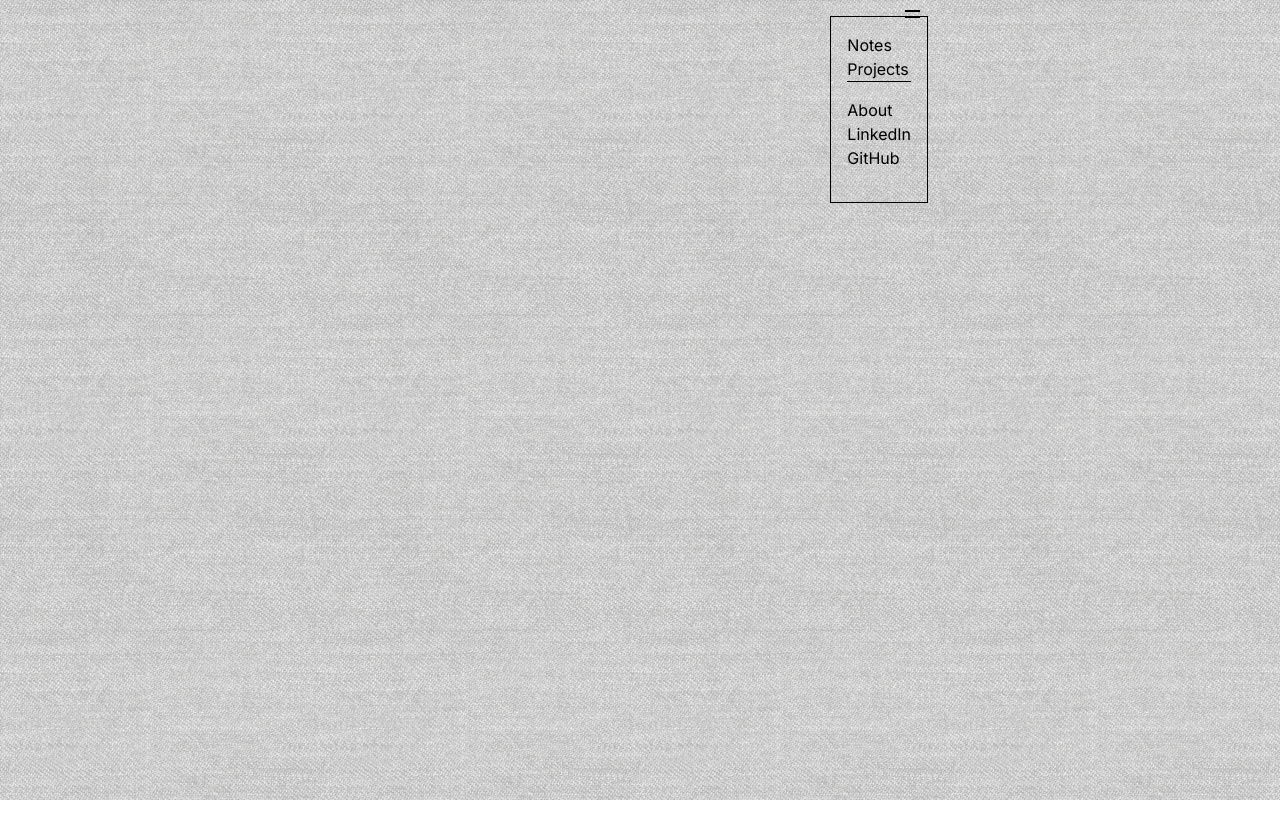
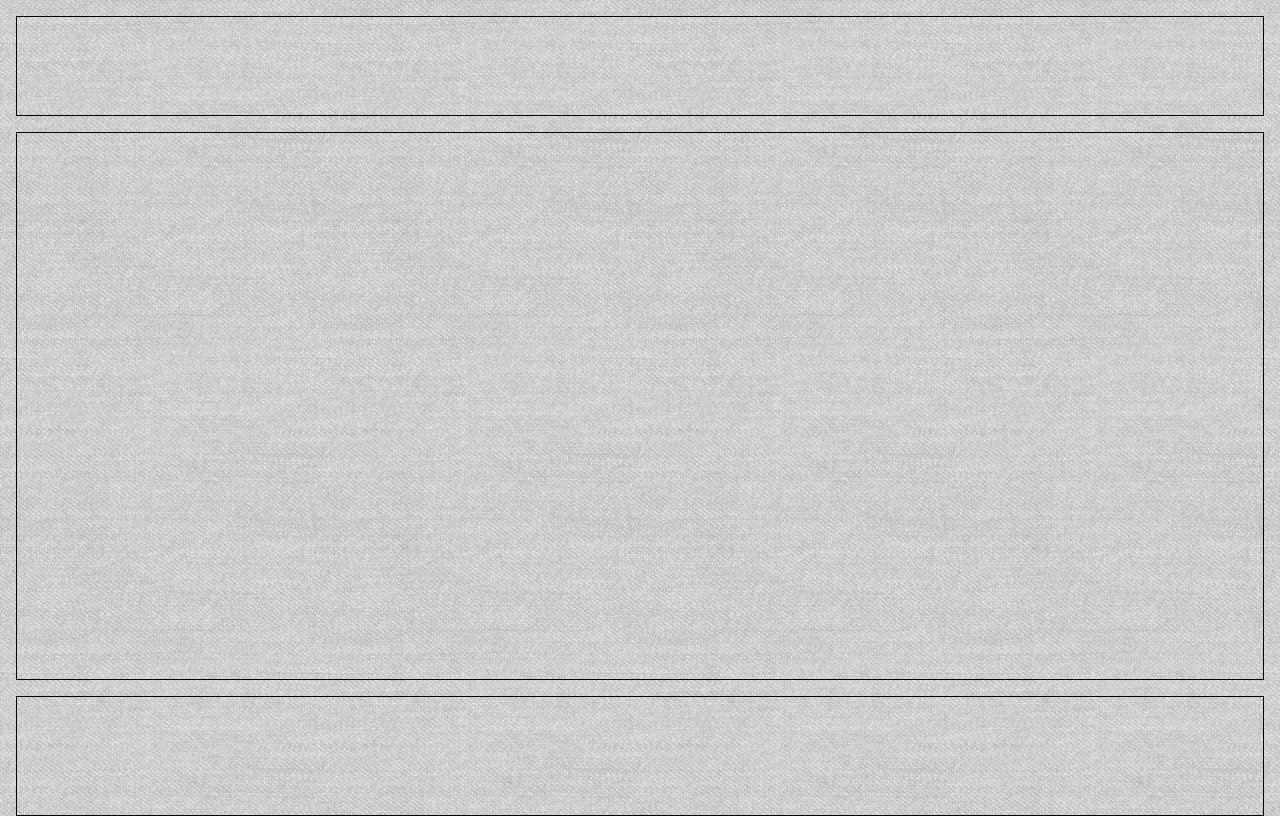
Before and after one commit to barbaraperic/catalog, a Next.js app: page / in a window 1280 px wide. Built offline with nearby package versions, Linux system fonts and the light colour scheme.

Commit message:
change layout

```diff
--- a/app/components/DropdownMenu.module.scss
+++ /dev/null
@@ -1,53 +0,0 @@
-.nav {
-    grid-column: 1 / 4;
-    grid-row: 1/ 2;
-    display: flex;
-    justify-content: end;
-    position: relative;
-}
-
-.icon {
-    height: 30px;
-    width: 30px;
-    position: relative;
-
-    &::after {
-        width: 15px;
-        height: 2px;
-        content: '';
-        display: inline-block;
-        position: absolute;
-        background: black;
-        transform: translate(7px, 16px);
-        // transform: rotate(45deg) translateY(5px) translateX(14px);
-    }
-
-    &::before {
-        width: 15px;
-        height: 2px;
-        content: '';
-        display: inline-block;
-        position: absolute;
-        background: black;
-        transform: translate(7px, 10px);
-
-        // transform: rotate(130deg) translateY(-13px) translateX(6px);
-    }
-}
-
-.dropdown {
-    position: absolute;
-    border: 1px solid;
-    padding: 1rem;
-    top: 1rem;
-    right: 0rem;
-
-    ul {
-        border-bottom: 1px solid black;
-        margin-bottom: 1rem;
-    }
-
-    ul:last-child {
-        border-bottom: none;
-    }
-}
--- a/app/components/DropdownMenu.tsx
+++ /dev/null
@@ -1,22 +0,0 @@
-'use client'
-
-import styles from './DropdownMenu.module.scss'
-
-export default function DropdownMenu() {
-    return (
-        <nav className={styles.nav}>
-            <div className={styles.icon}></div>
-            <div className={styles.dropdown}>
-                <ul>
-                    <li>Notes</li>
-                    <li>Projects</li>
-                </ul>
-                <ul>
-                    <li>About</li>
-                    <li>LinkedIn</li>
-                    <li>GitHub</li>
-                </ul>
-            </div>
-        </nav>
-    )
-}
--- a/app/page.module.scss
+++ b/app/page.module.scss
@@ -1,83 +1,69 @@
 .container {
-    height: 100vh;
-    display: grid;
-    grid-template-columns: repeat(3, 1fr);
-    grid-template-rows: repeat(6, 80px);
-    gap: 1rem;
-    margin: 1rem;
+  min-height: 100vh;
+  display: grid;
+  grid-template-rows: 100px auto 120px;
+  grid-template-areas:
+    'header'
+    'main'
+    'footer';
+  gap: 1rem;
+  margin: 1rem;
 }
 
 .header {
-}
-
-.nav {
-    grid-column: 1 / 4;
-    grid-row: 1/ 2;
-    display: flex;
-    justify-content: center;
-}
-
-.nav > * {
-    border-right: 10px solid black;
-    text-align: center;
-}
-
-.nav ul > li {
-    padding: 1rem;
-    font-weight: 700;
-    font-size: var(--h5);
-}
-
-.nav ul {
-    padding-left: 1rem;
+  border: 1px solid;
+  grid-area: 'header';
 }
 
 .main {
+  border: 1px solid;
+  grid-area: 'main';
 }
 
 .footer {
-    grid-area: footer;
-    border-radius: 4px;
+  grid-area: footer;
+  border: 1px solid;
+  grid-area: 'footer';
 }
 
-@media (min-width: 352px) {
-    .container {
-        height: 100vh;
-        display: grid;
-        grid-template-columns: repeat(4, 1fr);
-        grid-template-rows: repeat(6, 200px);
-        gap: 2rem;
-        margin: auto 3rem;
-    }
+// @media (min-width: 352px) {
+//   .container {
+//     height: 100vh;
+//     display: grid;
+//     grid-template-columns: repeat(4, 1fr);
+//     grid-template-rows: repeat(6, 200px);
+//     gap: 2rem;
+//     margin: auto 3rem;
+//   }
 
-    .nav {
-        border-left: 0;
-    }
-}
+//   .nav {
+//     border-left: 0;
+//   }
+// }
 
-@media (min-width: 650px) {
-    .nav {
-        grid-column: 1 / 3;
-        grid-row: 1/ 2;
-        border-top: 2rem solid black;
-        display: flex;
-        justify-content: end;
-    }
+// @media (min-width: 650px) {
+//   .nav {
+//     grid-column: 1 / 3;
+//     grid-row: 1/ 2;
+//     border-top: 2rem solid black;
+//     display: flex;
+//     justify-content: end;
+//   }
 
-    .nav > * {
-        border-right: 10px solid black;
-        text-align: center;
-        writing-mode: vertical-rl;
-        text-orientation: mixed;
-        display: flex;
-        flex-direction: column;
-    }
+//   .nav > * {
+//     border-right: 10px solid black;
+//     text-align: center;
+//     writing-mode: vertical-rl;
+//     text-orientation: mixed;
+//     display: flex;
+//     flex-direction: column;
+//   }
 
-    .nav ul > li {
-        font-weight: 700;
-    }
+//   .nav ul > li {
+//     font-weight: 700;
+//   }
 
-    .nav ul {
-        padding-left: 1rem;
-    }
-}
+//   .nav ul {
+//     padding-left: 1rem;
+//   }
+// }
--- a/app/page.tsx
+++ b/app/page.tsx
@@ -1,24 +1,11 @@
-import DropdownMenu from './components/DropdownMenu'
 import styles from './page.module.scss'
 
 export default function Home() {
-    return (
-        <div className={styles.container}>
-            {/* <nav className={styles.nav}>
-                <ul>
-                    <li>About</li>
-                    <li>LinkedIn</li>
-                    <li>GitHub</li>
-                </ul>
-                <ul>
-                    <li>Notes</li>
-                    <li>Projects</li>
-                </ul>
-            </nav> */}
-            <DropdownMenu />
-            <header className={styles.header}></header>
-            <main></main>
-            <footer></footer>
-        </div>
-    )
+  return (
+    <div className={styles.container}>
+      <header className={styles.header}></header>
+      <main className={styles.main}></main>
+      <footer className={styles.footer}></footer>
+    </div>
+  )
 }
```
Also changed, not shown: 1 other file (tests, documents, lock files or other folders).
